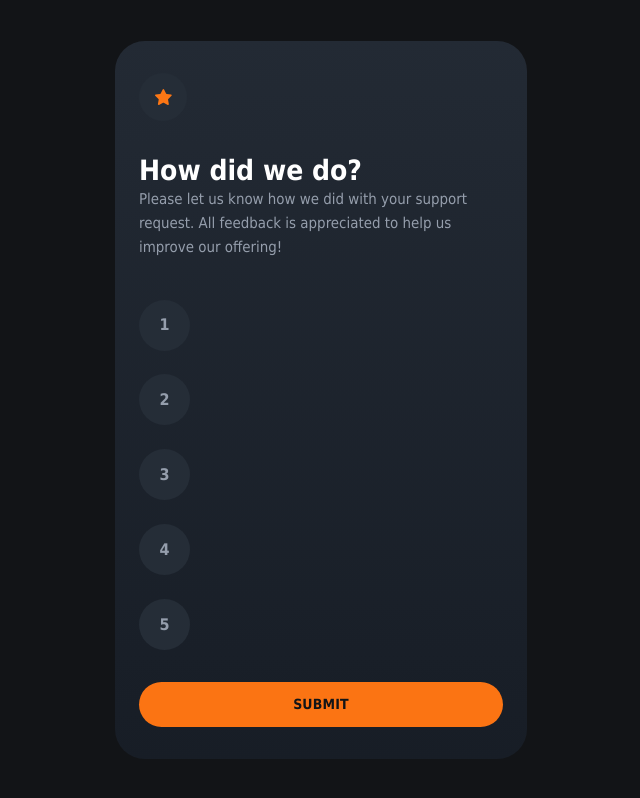
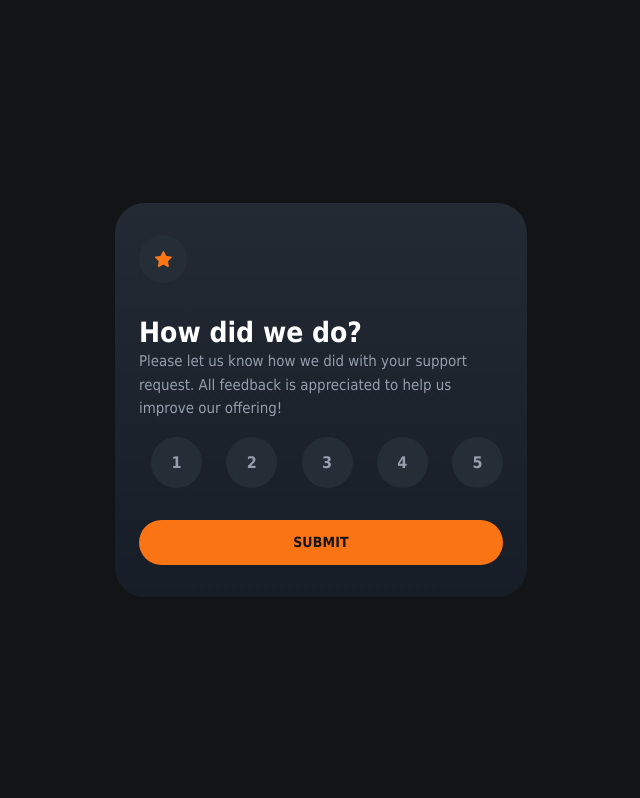
Before and after one commit to loki-pepe/interactive-rating-component, a plain HTML site: page index.html in a window 1280 px wide. Shown: the whole page, without its empty margins (319-959 px from the left). Drawn offline with Linux system fonts and the light colour scheme; a web font is replaced by a local one.

Commit message:
align rating buttons horiozontally

```diff
--- a/static/style.css
+++ b/static/style.css
@@ -219,6 +219,11 @@ main {
     margin-block-end: var(--main-margin-large);
 }
 
+#rating-buttons {
+    display: flex;
+    justify-content: space-between;
+}
+
 
 @media (hover: hover) {
     button:hover {
```
